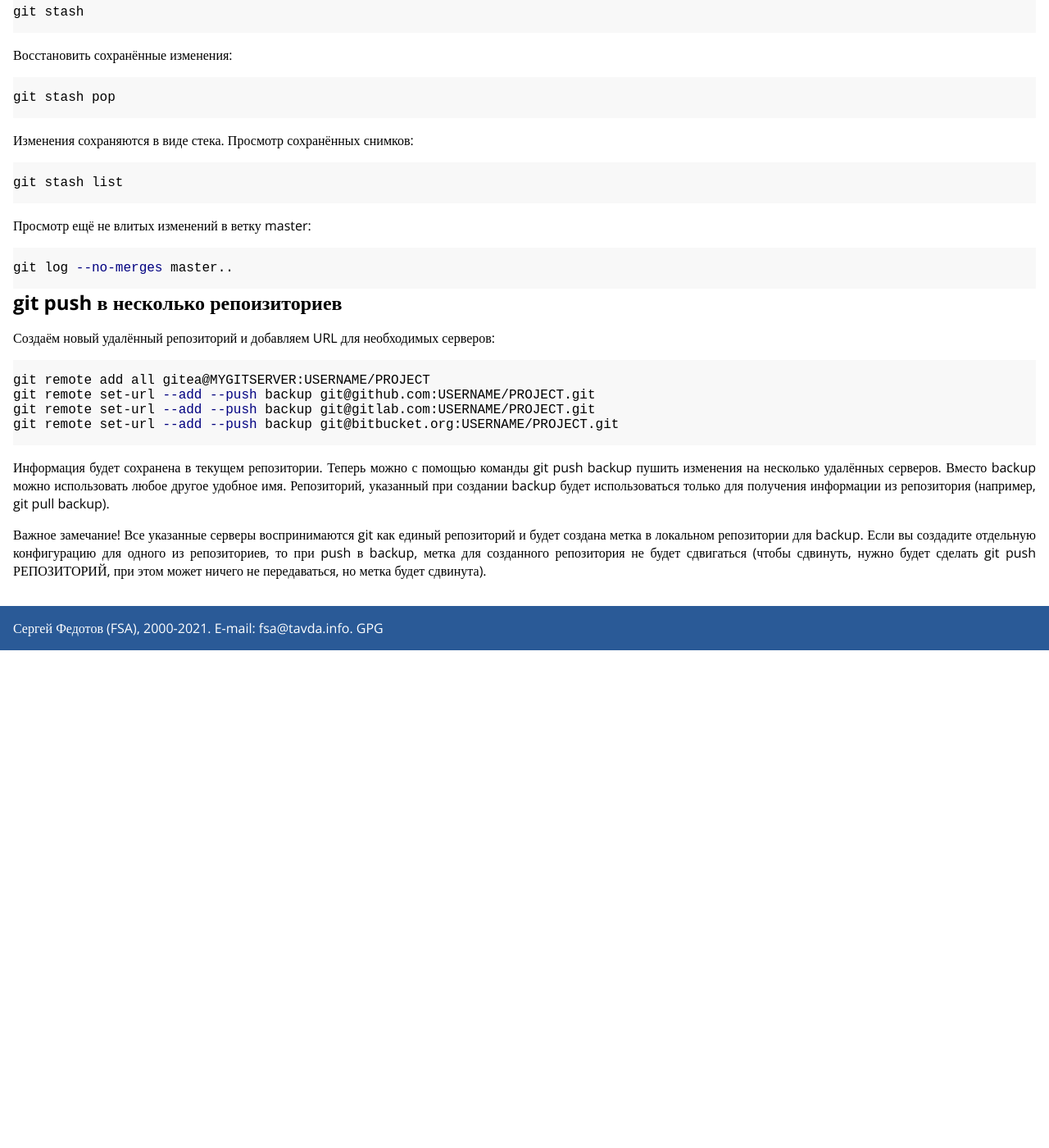
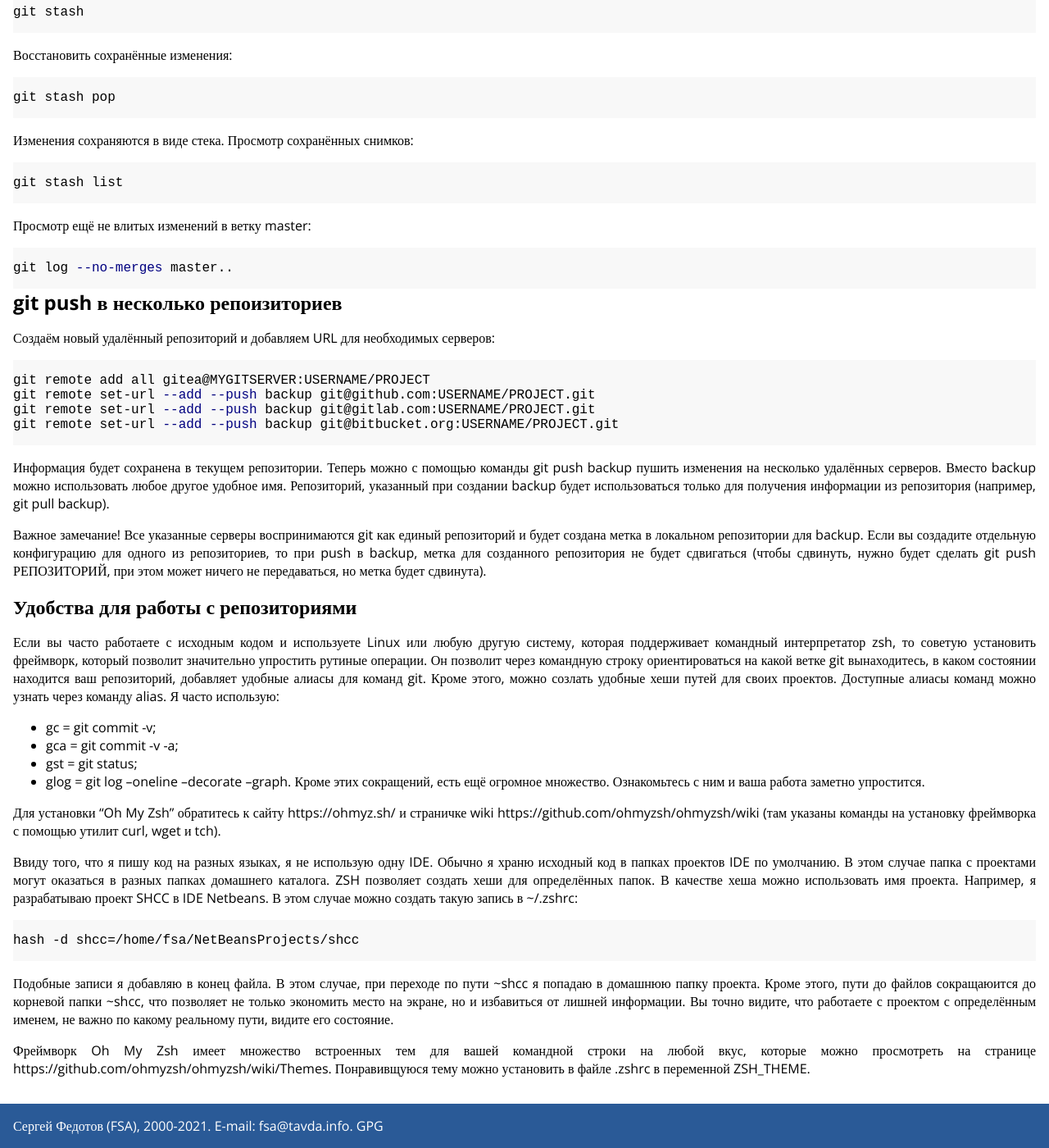
Before and after one commit to fsa/site, a Jekyll site: the page built from _posts/2021-05-06-git.md, in a window 1280 px wide and 1400 px high, scrolled down 1811 px. Shown: the whole window at 82% size. Built offline with Jekyll 4.4.1, drawn with Linux system fonts in a browser that asks for light colours; before the commit the page ends 2604 px from its top, so only the background shows below that.

Commit message:
ZSH в статье про Git

````diff
--- a/_posts/2021-05-06-git.md
+++ b/_posts/2021-05-06-git.md
@@ -90,3 +90,23 @@ git remote set-url --add --push backup git@bitbucket.org:USERNAME/PROJECT.git
 Информация будет сохранена в текущем репозитории. Теперь можно с помощью команды git push backup пушить изменения на несколько удалённых серверов. Вместо backup можно использовать любое другое удобное имя. Репозиторий, указанный при создании backup будет использоваться только для получения информации из репозитория (например, git pull backup).
 
 Важное замечание! Все указанные серверы воспринимаются git как единый репозиторий и будет создана метка в локальном репозитории для backup. Если вы создадите отдельную конфигурацию для одного из репозиториев, то при push в backup, метка для созданного репозитория не будет сдвигаться (чтобы сдвинуть, нужно будет сделать git push РЕПОЗИТОРИЙ, при этом может ничего не передаваться, но метка будет сдвинута).
+
+# Удобства для работы с репозиториями
+Если вы часто работаете с исходным кодом и используете Linux или любую другую систему, которая поддерживает командный интерпретатор zsh, то советую установить фреймворк, который позволит значительно упростить рутиные операции. Он позволит через командную строку ориентироваться на какой ветке git вынаходитесь, в каком состоянии находится ваш репозиторий, добавляет удобные алиасы для команд git. Кроме этого, можно созлать удобные хеши путей для своих проектов. Доступные алиасы команд можно узнать через команду alias. Я часто использую:
+
+- gc = git commit -v;
+- gca = git commit -v -a;
+- gst = git status;
+- glog = git log --oneline --decorate --graph.
+Кроме этих сокращений, есть ещё огромное множество. Ознакомьтесь с ним и ваша работа заметно упростится.
+
+Для установки "Oh My Zsh" обратитесь к сайту https://ohmyz.sh/ и страничке wiki https://github.com/ohmyzsh/ohmyzsh/wiki (там указаны команды на установку фреймворка с помощью утилит curl, wget и tch).
+
+Ввиду того, что я пишу код на разных языках, я не использую одну IDE. Обычно я храню исходный код в папках проектов IDE по умолчанию. В этом случае папка с проектами могут оказаться в разных папках домашнего каталога. ZSH позволяет создать хеши для определённых папок. В качестве хеша можно использовать имя проекта. Например, я разрабатываю проект SHCC в IDE Netbeans. В этом случае можно создать такую запись в ~/.zshrc:
+
+```
+hash -d shcc=/home/fsa/NetBeansProjects/shcc
+```
+Подобные записи я добавляю в конец файла. В этом случае, при переходе по пути ~shcc я попадаю в домашнюю папку проекта. Кроме этого, пути до файлов сокращаюится до корневой папки ~shcc, что позволяет не только экономить место на экране, но и избавиться от лишней информации. Вы точно видите, что работаете с проектом с определённым именем, не важно по какому реальному пути, видите его состояние.
+
+Фреймворк Oh My Zsh имеет множество встроенных тем для вашей командной строки на любой вкус, которые можно просмотреть на странице https://github.com/ohmyzsh/ohmyzsh/wiki/Themes. Понравивщуюся тему можно установить в файле .zshrc в переменной ZSH_THEME.
````
